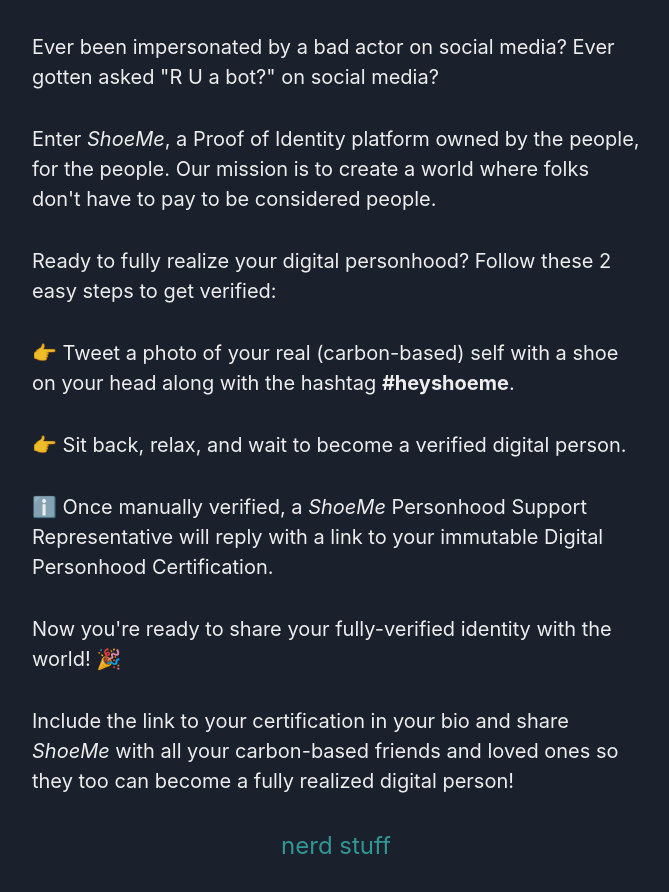
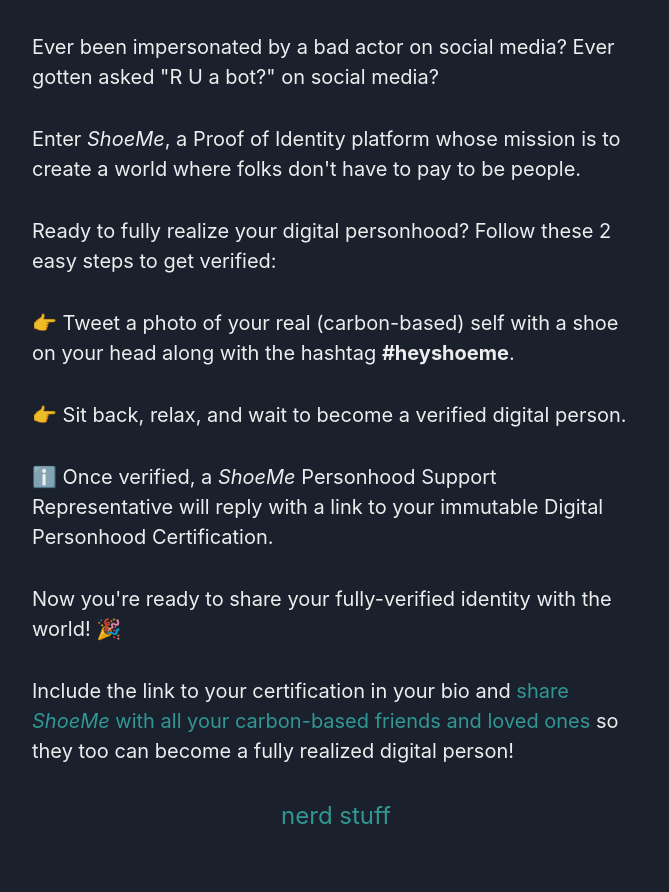
Before and after one commit to herbig/heyshoeme, a React (Create React App) app: page / in a window 1280 px wide. Shown: the part 224-1116 px from the top of the page, without its empty margins (304-973 px from the left). After the commit the page ends 1090 px from the top, so only its background shows below. Built offline with nearby package versions, Linux system fonts and the light colour scheme; what @rainbow-me/rainbowkit, wagmi would draw is missing.

Commit message:
some more improvements

```diff
--- a/src/Home.tsx
+++ b/src/Home.tsx
@@ -7,13 +7,13 @@
         <VStack spacing={PAD_MD} width={["90%", "70%", "70%", "50%"]} fontSize="xl" alignItems="start">
           <Image alignSelf="center" src={process.env.PUBLIC_URL + '/logo192.png'} />
           <Text>Ever been impersonated by a bad actor on social media? Ever gotten asked "R U a bot?" on social media?</Text>
-          <Text>Enter <i>ShoeMe</i>, a Proof of Identity platform owned by the people, for the people. Our mission is to create a world where folks don't have to pay to be considered people.</Text>
+          <Text>Enter <i>ShoeMe</i>, a Proof of Identity platform whose mission is to create a world where folks don't have to pay to be people.</Text>
           <Text>Ready to fully realize your digital personhood? Follow these 2 easy steps to get verified:</Text>
           <Text>👉 Tweet a photo of your real (carbon-based) self with a shoe on your head along with the hashtag <b>#heyshoeme</b>.</Text>
           <Text>👉 Sit back, relax, and wait to become a verified digital person.</Text>
-          <Text>ℹ️ Once manually verified, a <i>ShoeMe</i> Personhood Support Representative will reply with a link to your immutable Digital Personhood Certification.</Text>
+          <Text>ℹ️ Once verified, a <i>ShoeMe</i> Personhood Support Representative will reply with a link to your immutable Digital Personhood Certification.</Text>
           <Text>Now you're ready to share your fully-verified identity with the world! 🎉</Text>
-          <Text>Include the link to your certification in your bio and share <i>ShoeMe</i> with all your carbon-based friends and loved ones so they too can become a fully realized digital person!</Text>
+          <Text>Include the link to your certification in your bio and <Link color="teal.500" href="https://twitter.com/intent/tweet?text=👟 I was just verified by placing a shoe on my head instead of paying $8&hashtags=heyshoeme">share <i>ShoeMe</i> with all your carbon-based friends and loved ones</Link> so they too can become a fully realized digital person!</Text>
           <Link
               alignSelf="center"
               color="teal.500"
--- a/src/Verify.tsx
+++ b/src/Verify.tsx
@@ -1,4 +1,4 @@
-import { Center, VStack, Input, Button, Link, Text, Box } from "@chakra-ui/react";
+import { Center, VStack, Input, Button, Link, Text, Box, useClipboard } from "@chakra-ui/react";
 import { useCallback, useEffect, useRef, useState } from "react";
 import NFTPreview from "./NFTPreview";
 import { create } from 'ipfs-http-client';
@@ -60,6 +60,7 @@
     const { cid, setCID, upload } = useUploadToIPFS();
     const imageRef = useRef() as React.MutableRefObject<HTMLDivElement>;
     const username = verificationUrl ? verificationUrl.substring(verificationUrl.indexOf('.com/') + 5, verificationUrl.indexOf('/status')).toLowerCase() : undefined;
+    const { onCopy, value, setValue } = useClipboard("");
 
     const { config } = usePrepareContractWrite({
         address: COLLECTION_ADDRESS,
@@ -78,12 +79,9 @@
         if (cid && write && !isLoading) {
             write();
             setCID(undefined);
+            setValue(`https://heyshoe.me/${username}`);
         }
-    }, [cid, setCID, write, isLoading]);
-
-    if (isSuccess) {
-        return (<>{window.location.replace('/' + username)}</>);
-    }
+    }, [cid, setCID, write, isLoading, setValue, username]);
 
     return (
       <Center padding={PAD_MD}>
@@ -113,6 +111,9 @@
             onClick={() => {
                 upload(imageRef.current);
             }}>Verify</Button>
+            <Text><b>Step 5</b> - Once successfully mined, click the new ShoeMe verification link to copy it and reply to their Tweet!:</Text>
+            <Button onClick={onCopy} alignSelf="center">{isSuccess ? value: 'ㅤ'}</Button>
+            <Link textColor="green" alignSelf="center" href={verificationUrl} isExternal>{isSuccess ? verificationUrl : 'ㅤ'}</Link>
         </VStack>
       </Center>
     );
```
